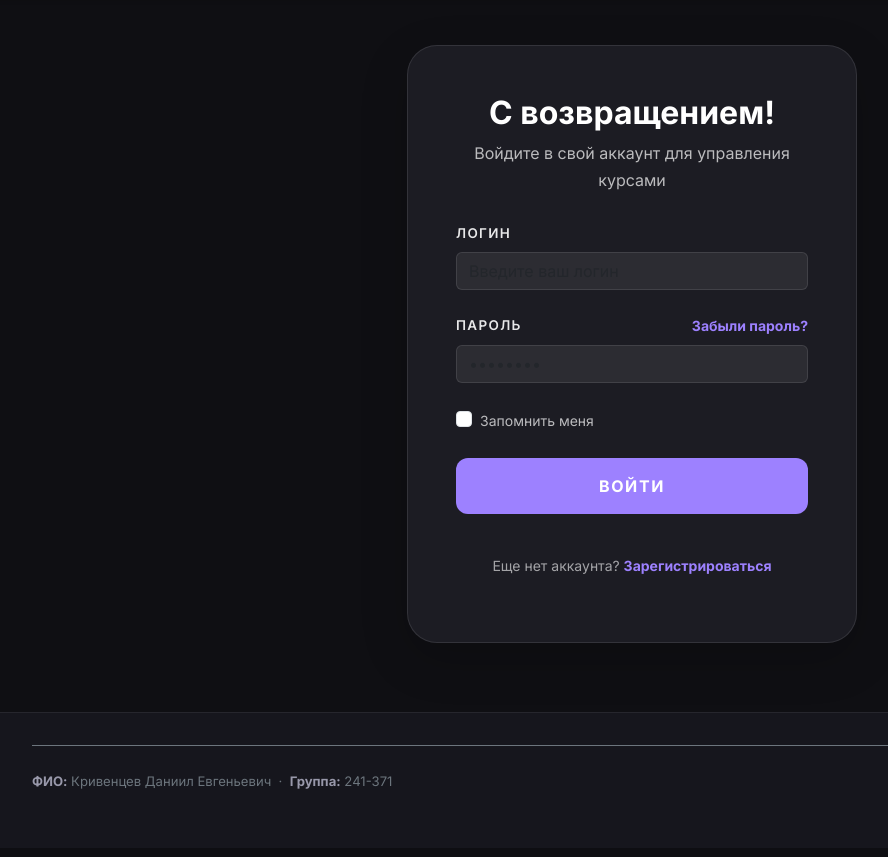
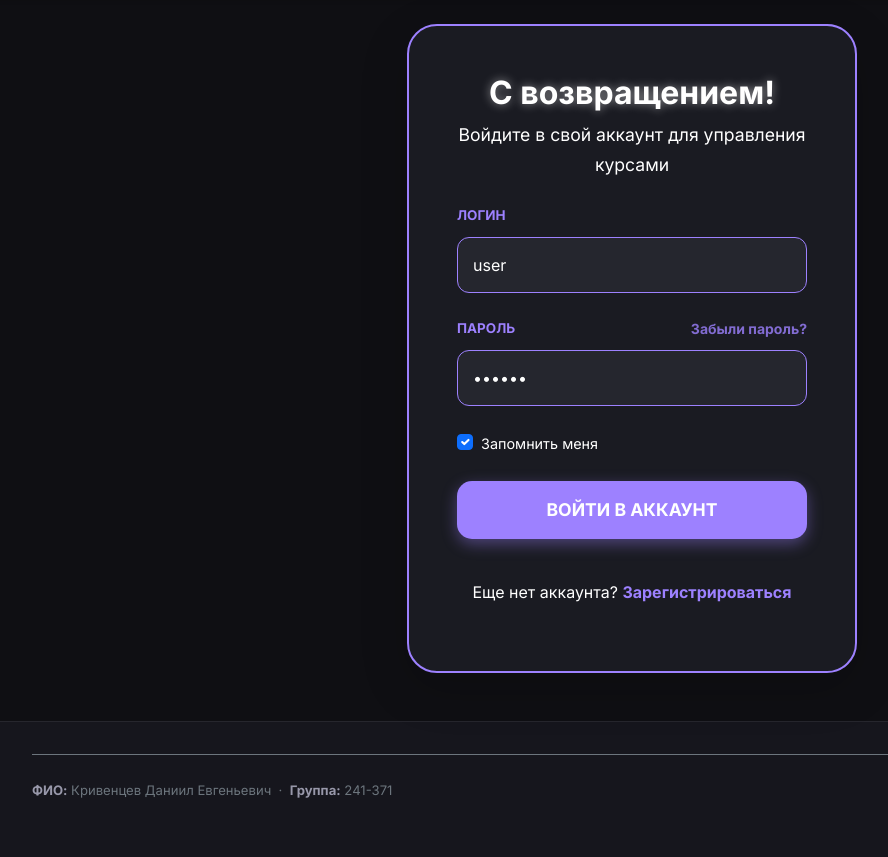
Before and after one commit to DaniilKrivencev/web_razrab_241-371, a Flask app: template labs/laba6/app/templates/auth/login.html in a window 1280 px wide. Shown: the part 65-922 px from the top of the page, without its empty margins (8-896 px from the left). Before the commit the page ends 854 px from the top, so only its background shows below. Run offline with Flask 3, Linux system fonts and the light colour scheme; the template is opened without the code that fills it, so the values that code supplies are empty; parts of the project's set-up code (start-up, migrations or seed data) failed here and were passed over.

Commit message:
UI: Pre-fill login credentials and maximize text visibility

```diff
--- a/labs/laba6/app/templates/auth/login.html
+++ b/labs/laba6/app/templates/auth/login.html
@@ -2,35 +2,35 @@
 
 {% block content %}
 <div class="container d-flex justify-content-center align-items-center" style="min-height: 80vh;">
-    <div class="auth-card p-5 shadow-lg" style="max-width: 450px; width: 100%; background: rgba(30, 31, 38, 0.9); border: 1px solid rgba(255,255,255,0.1); border-radius: 30px;">
+    <div class="auth-card p-5 shadow-lg" style="max-width: 450px; width: 100%; background: #1a1b22; border: 2px solid #9d81ff; border-radius: 30px;">
         <div class="text-center mb-4">
-            <h2 class="fw-bold mb-2" style="color: #ffffff !important;">С возвращением!</h2>
-            <p style="color: rgba(255,255,255,0.7) !important;">Войдите в свой аккаунт для управления курсами</p>
+            <h2 class="fw-bold mb-2" style="color: #ffffff !important; text-shadow: 0 0 10px rgba(255,255,255,0.5);">С возвращением!</h2>
+            <p style="color: #ffffff !important; opacity: 1 !important; font-size: 1.1rem;">Войдите в свой аккаунт для управления курсами</p>
         </div>
 
         <form method="POST">
             <div class="mb-4">
-                <label for="login" class="form-label small text-uppercase tracking-widest" style="color: #ffffff !important; opacity: 0.9;">Логин</label>
-                <input type="text" name="login" class="form-control premium-input" id="login" placeholder="Введите ваш логин" required style="background: rgba(255,255,255,0.07); border: 1px solid rgba(255,255,255,0.1); color: #fff;">
+                <label for="login" class="form-label small text-uppercase fw-bold" style="color: #9d81ff !important; display: block; margin-bottom: 10px;">Логин</label>
+                <input type="text" name="login" class="form-control premium-input" id="login" value="user" required style="background: #25262e !important; border: 1px solid #9d81ff !important; color: #ffffff !important; padding: 15px !important; border-radius: 12px !important;">
             </div>
 
             <div class="mb-4">
                 <div class="d-flex justify-content-between">
-                    <label for="password" class="form-label small text-uppercase tracking-widest" style="color: #ffffff !important; opacity: 0.9;">Пароль</label>
-                    <a href="#" class="text-decoration-none small fw-bold" style="color: #9d81ff !important;">Забыли пароль?</a>
+                    <label for="password" class="form-label small text-uppercase fw-bold" style="color: #9d81ff !important; display: block; margin-bottom: 10px;">Пароль</label>
+                    <a href="#" class="text-decoration-none small fw-bold" style="color: #9d81ff !important; opacity: 0.8;">Забыли пароль?</a>
                 </div>
-                <input type="password" name="password" class="form-control premium-input" id="password" placeholder="••••••••" required style="background: rgba(255,255,255,0.07); border: 1px solid rgba(255,255,255,0.1); color: #fff;">
+                <input type="password" name="password" class="form-control premium-input" id="password" value="secret" required style="background: #25262e !important; border: 1px solid #9d81ff !important; color: #ffffff !important; padding: 15px !important; border-radius: 12px !important;">
             </div>
 
             <div class="mb-4 form-check">
-                <input type="checkbox" class="form-check-input" id="remember_me">
-                <label class="form-check-label small" for="remember_me" style="color: rgba(255,255,255,0.7) !important;">Запомнить меня</label>
+                <input type="checkbox" class="form-check-input" id="remember_me" checked>
+                <label class="form-check-label" for="remember_me" style="color: #ffffff !important; font-size: 0.9rem;">Запомнить меня</label>
             </div>
 
-            <button type="submit" class="btn btn-accent w-100 py-3 fw-bold text-uppercase tracking-widest mb-3" style="background: #9d81ff !important; color: #ffffff !important; border: none; border-radius: 12px;">Войти</button>
+            <button type="submit" class="btn btn-accent w-100 py-3 fw-bold text-uppercase mb-3" style="background: #9d81ff !important; color: #ffffff !important; border: none; border-radius: 15px; font-size: 1.1rem; box-shadow: 0 5px 15px rgba(157, 129, 255, 0.4);">Войти в аккаунт</button>
 
             <div class="text-center mt-4">
-                <p class="small" style="color: rgba(255,255,255,0.6) !important;">Еще нет аккаунта? <a href="#" class="text-decoration-none fw-bold" style="color: #9d81ff !important;">Зарегистрироваться</a></p>
+                <p style="color: #ffffff !important;">Еще нет аккаунта? <a href="#" class="text-decoration-none fw-bold" style="color: #9d81ff !important;">Зарегистрироваться</a></p>
             </div>
         </form>
     </div>
@@ -38,11 +38,8 @@
 
 <style>
     .premium-input:focus {
-        background: rgba(255, 255, 255, 0.1) !important;
-        border-color: #9d81ff !important;
-        box-shadow: 0 0 15px rgba(157, 129, 255, 0.4) !important;
-        color: #fff !important;
+        background: #2a2b33 !important;
+        box-shadow: 0 0 20px rgba(157, 129, 255, 0.5) !important;
     }
-    .tracking-widest { letter-spacing: 0.1em; }
 </style>
 {% endblock %}
```
